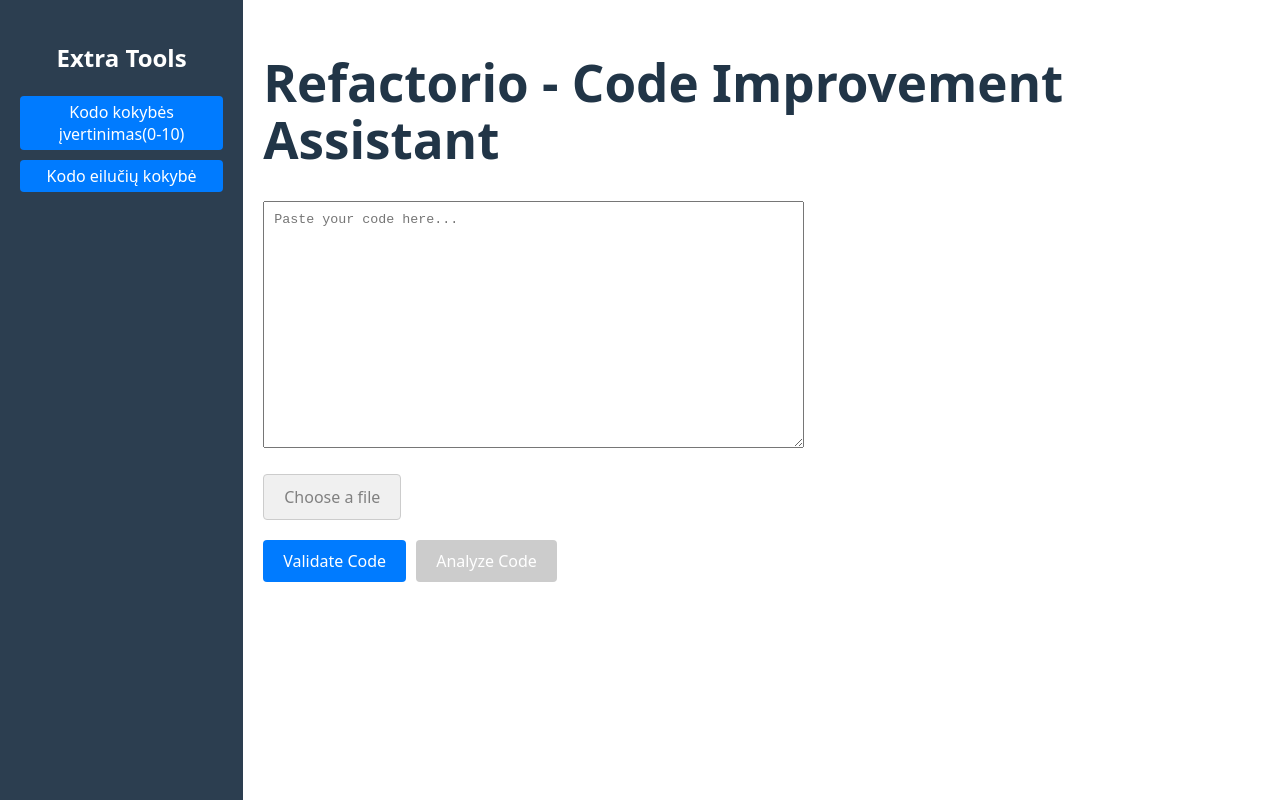
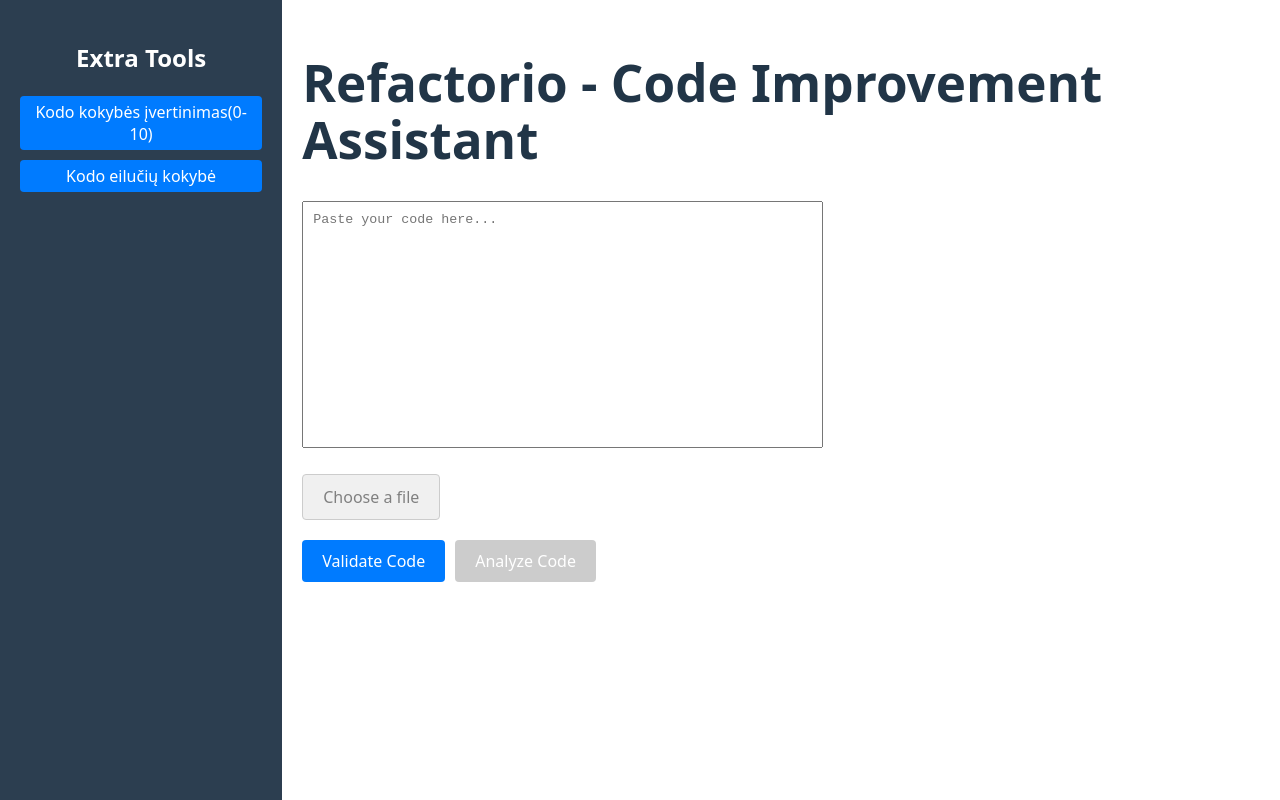
Before and after one commit to BlenderEngineer/Refactorio, a React (Vite) app in the folder fe/: page / in a window 1280 px wide. Built offline with nearby package versions, Linux system fonts and the light colour scheme.

Commit message:
Bugfix fixed overflow issues

```diff
--- a/fe/src/App.css
+++ b/fe/src/App.css
@@ -10,6 +10,8 @@
   padding: 20px;
   grid-column: 2/10;
   grid-row: 1/1;
+  overflow-y: scroll;
+  max-width: 100%;
 }
 
 .app-container-wrapper {
@@ -33,6 +35,7 @@
   width: 50%;
   padding: 10px;
   font-family: monospace;
+  resize: none;
 }
 
 .upload-section {
```
Also changed, not shown: 1 other file (tests, documents, lock files or other folders).
